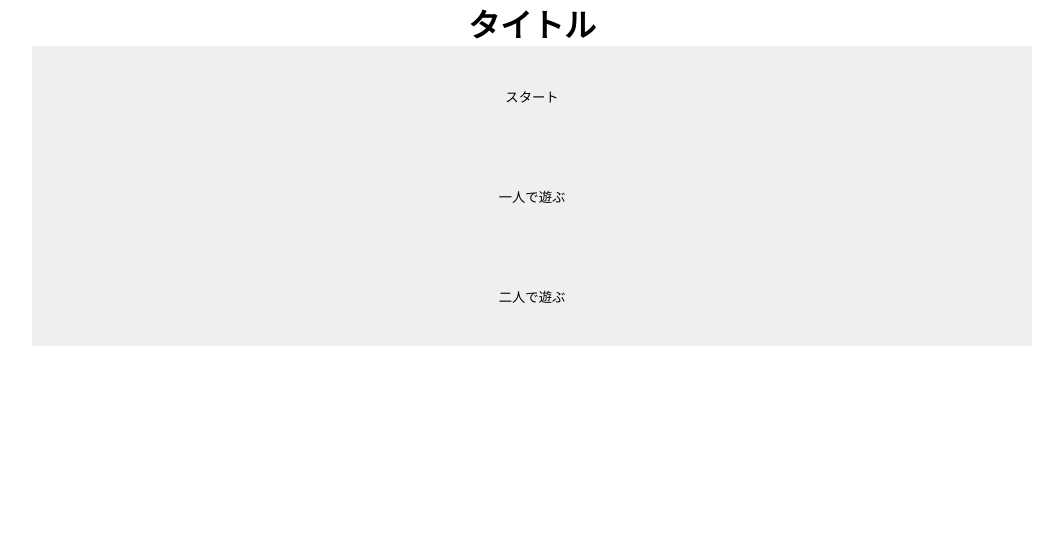
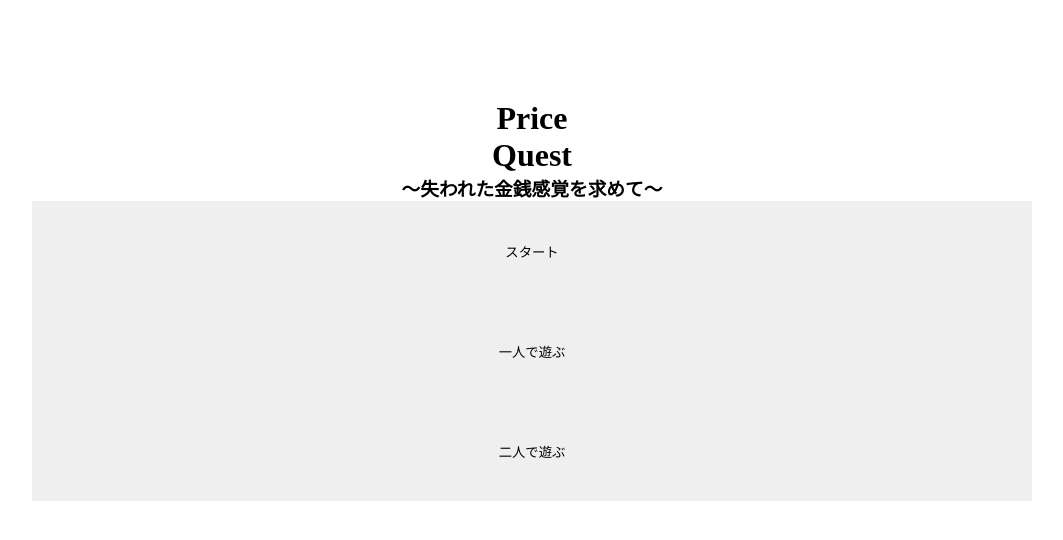
Before and after one commit to GeekCAMPvol2/frontend, a Next.js app: page / in a window 1280 px wide. Shown: the top 540 px of the page, without its empty margins (108-1171 px from the left). Built offline with nearby package versions, Linux system fonts and the light colour scheme.

Commit message:
fix: title name

```diff
--- a/src/pages/index.tsx
+++ b/src/pages/index.tsx
@@ -7,7 +7,8 @@ export default function Home() {
   return (
     <div>
       <main style={styles.main}>
-        <h1>タイトル</h1>
+        <h1>Price<br />Quest</h1>
+        <h3>〜失われた金銭感覚を求めて〜</h3>
         <div style={styles.buttonContainer}>
           <MainButton name="スタート" />
           <MainButton name="一人で遊ぶ" />
@@ -25,6 +26,7 @@ const styles: Styles = {
   main: {
     width: 1000,
     margin: "0 auto",
+    marginTop: 100,
     textAlign: "center"
   },
   buttonContainer: {
```
